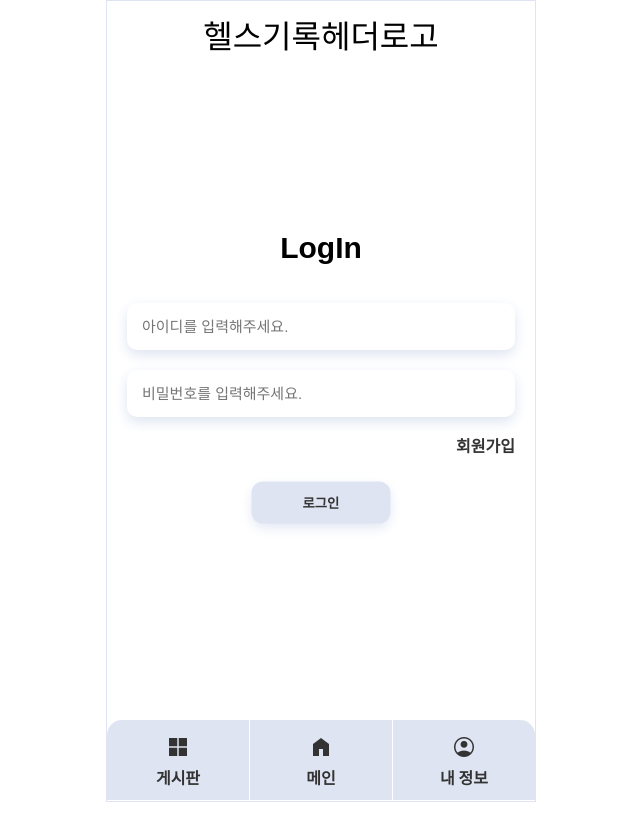
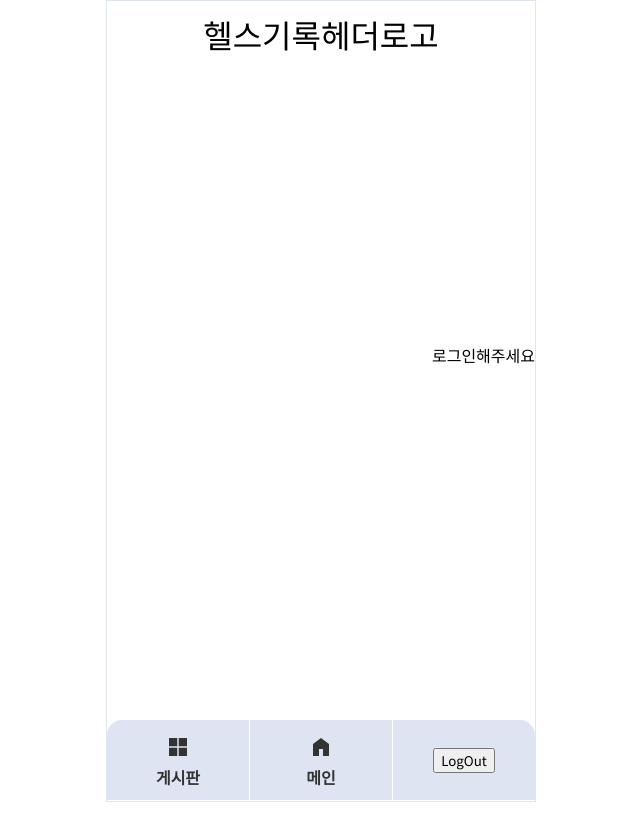
Before and after one commit to HealthCare-Web-App/frontEnd2, a React (Create React App) app: page /login in a window 1280 px wide. Shown: the top 838 px of the page, without its empty margins (319-959 px from the left). Built offline with nearby package versions, Linux system fonts and the light colour scheme.

Commit message:
로그인수정

```diff
--- a/package.json
+++ b/package.json
@@ -12,6 +12,7 @@
     "jquery": "^3.6.0",
     "moment": "^2.29.4",
     "react": "^18.2.0",
+    "react-accordion": "^0.1.0",
     "react-calendar": "^3.7.0",
     "react-cookie": "^4.1.1",
     "react-dom": "^18.2.0",
--- a/src/component/common/Layout.js
+++ b/src/component/common/Layout.js
@@ -1,6 +1,7 @@
 import React from "react";
 import styled from "styled-components";
-import {Link} from "react-router-dom";
+import {Link,useNavigate} from "react-router-dom";
+import { useCookies } from "react-cookie";
 
 const LayoutStyle = styled.div`
     position:relative;
@@ -89,6 +90,35 @@ const LayoutStyle = styled.div`
 `
 
 const Layout = ({children})=>{
+
+    const [cookies,removeCookie]=useCookies('id')
+    const navigate=useNavigate()
+    const logOut=()=>{
+        removeCookie('id')
+        console.log(cookies.undefined)
+        navigate('/login')
+    }
+
+    const isLoginView=()=>{
+        if (cookies.id === undefined|| typeof(cookies.id)==='string'){
+            return(
+                <>
+                    <>{cookies.id}<button onClick={logOut}>LogOut</button></>
+                </>
+            )
+        }
+        if (cookies.id ==='undefined'){
+            return(
+                <>
+                <Link to="/login">
+                    <span className="material-symbols-outlined">account_circle</span>
+                    내 정보
+                </Link>
+                </>
+            )
+        }
+    }
+
     return(
         <>
         <LayoutStyle>
@@ -110,10 +140,7 @@ const Layout = ({children})=>{
                     </Link>
                 </div>
                 <div className="go-user">
-                    <Link to="/login">
-                        <span className="material-symbols-outlined">account_circle</span>
-                        내 정보
-                    </Link>
+                    {isLoginView()}
                 </div>
             </div>
         </LayoutStyle>
--- a/src/component/function/Editor.js
+++ b/src/component/function/Editor.js
@@ -1,14 +1,15 @@
 import { CKEditor } from '@ckeditor/ckeditor5-react';
 import ClassicEditor from '@ckeditor/ckeditor5-build-classic';
 import styled from 'styled-components';
+import { useCookies } from 'react-cookie';
 
 const Editor =({getValue,contents,setContent})=>{
-
+    const [cookies]=useCookies('id')
     return(
         <>
         <InfoWrap>
             <input className = "title-input" type='text' value={contents.title} placeholder='제목' onChange={getValue} name='title'/>
-            <input className='userId-input' type='text' value={contents.userId} placeholder='작성자'onChange={getValue} name='userNickname'/>
+            <div>{cookies.id}</div>
         </InfoWrap>
         <CKEditor
                 editor={ ClassicEditor }
--- a/src/component/pages/Login.js
+++ b/src/component/pages/Login.js
@@ -1,6 +1,6 @@
 import axios from "axios"
 import React,{useState} from "react";
-import { Link } from "react-router-dom";
+import { Link,useNavigate } from "react-router-dom";
 import { useCookies } from "react-cookie";
 
 import Layout from '../common/Layout';
@@ -8,6 +8,7 @@ import styled from "styled-components";
 
 const Login = ()=>{
 
+    const navigate = useNavigate()
     const [contents,setContents]=useState({
         userId:'',
         userPassword:'',
@@ -31,32 +32,46 @@ const Login = ()=>{
             pw:contents.userPassword,
         }).then((res)=>{
             console.log(res.data)
-            setCookie('id',res.data)
+            setCookie('id',res.data.userId)
+            navigate('/')
         })
         .catch((e)=>{
             console.error(e)
+            alert('아이디와 비밀번호가일치하지않습니다.')
         })
     }
 
+    if (cookies.id === undefined){
         return(
             <>
             <Layout>
             <Log>
-                {cookies.id!=='undefined'?
+
+                로그인해주세요
+            </Log>
+            </Layout>
+            </>
+        )
+    }
+    if (cookies.id ==='undefined'){
+        return(
             <>
+            <Layout>
+                <Log>
                 <p>LogIn</p>
                     <input placeholder="아이디를 입력해주세요." onChange={onChange} name='userId'/>
                     <input placeholder="비밀번호를 입력해주세요." onChange={onChange} name='userPassword'/>
                     <Link to='/SignUp'>회원가입</Link>
                     <button onClick={goLogin}>로그인</button>
-                </>
-                :<>
-                    {cookies.id}
-                </>}
+                    {typeof(cookies.id)}
+
                 </Log>
             </Layout>
             </>
+
         )
+    }
+
 }
 
 const Log=styled.div`
--- a/src/component/pages/Write.js
+++ b/src/component/pages/Write.js
@@ -1,16 +1,16 @@
 import React,{useState} from 'react';
-import {useNavigate } from 'react-router-dom';
+import {useNavigate} from 'react-router-dom';
+import { useCookies } from 'react-cookie';
 import Layout from '../common/Layout';
 import axios from 'axios';
 import styled from 'styled-components'
 import Editor from '../function/Editor';
 
+const Write = ()=>{
 
-const Write = ()=>{
     let navigate = useNavigate()
+    const [cookies]=useCookies()
     const [contents,setContent]=useState({
-      userId:null,
-      userNickname:'',
       title:'',
       body:''
     })
@@ -26,8 +26,7 @@ const Write = ()=>{
 
     const uploadPost=()=>{
       axios.post("/board",{
-        userId :contents.userId,
-        userNickname:contents.userNickname,
+        userId:cookies.id,
         content:contents.body.replace(/(<([^>]+)>)/ig,""),
         title:contents.title
       }
```
Also changed, not shown: 1 other file (tests, documents, lock files or other folders). Lines whose indentation alone changed are shown as unchanged.
